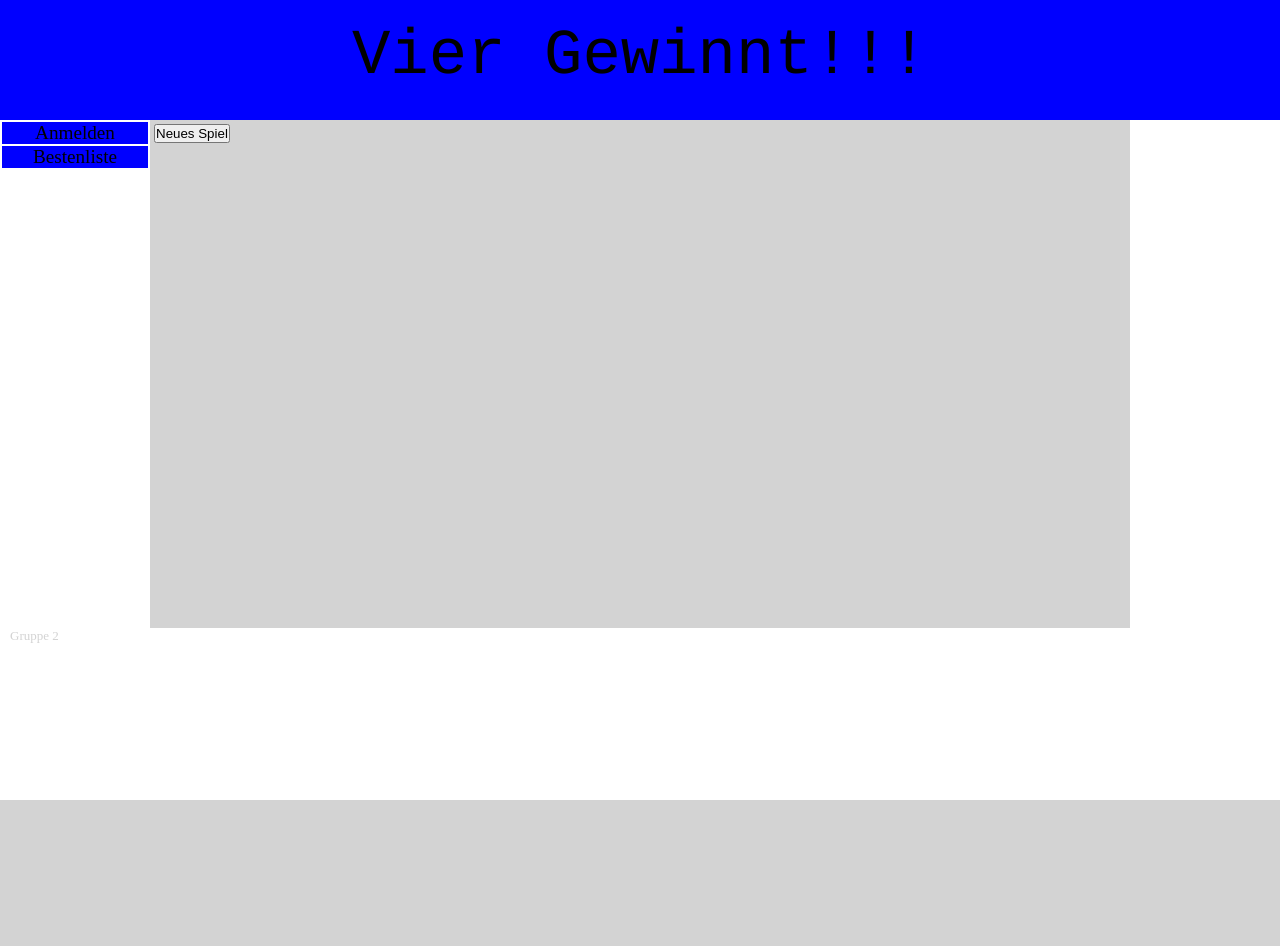
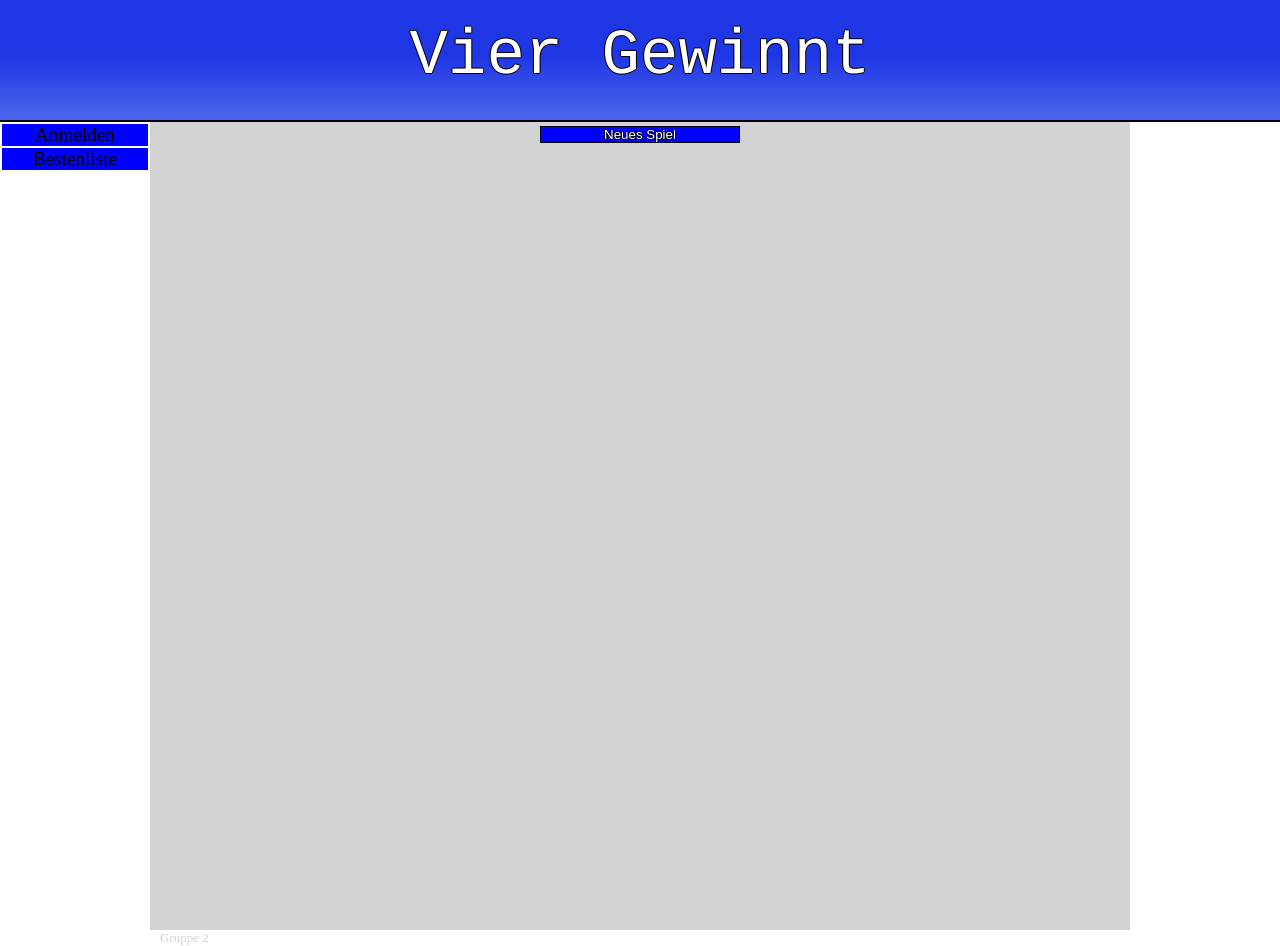
Before and after one commit to StKlug/SkriptprogrammierungBrowserspiel, a PHP site: page /game.php in a window 1280 px wide; the page is wider, and only the part inside the window is pictured. Before the commit the page ends 800 px from the top of that part, so only its background shows below. Run offline with PHP 8.4, Linux system fonts and the light colour scheme.

Commit message:
Alles schöner ausser menübuttons

```diff
--- /dev/null
+++ b/styles/board.css
@@ -0,0 +1,53 @@
+/* Das Spielbrett*/
+#board
+{
+	background-color:  #0000FF;
+	width: 560px;
+	margin:auto;
+	border-radius: 0px 0px 10px 10px;
+-moz-border-radius: 0px 0px 10px 10px;
+-webkit-border-radius: 0px 0px 10px 10px;
+border: 5px solid #000010;
+border-top:  2px solid #000010
+}
+
+#board tbody tr td{
+	height: 80px;
+	background-image: url(../images/empty.png);
+	background-position: center;
+	background-repeat: no-repeat;
+}
+#board tbody tr td.yellow{
+	background-image: url(../images/yellow.png);
+}
+#board tbody tr td.red{
+	background-image: url(../images/red.png);
+}
+#newGameButton{
+	width:200px;
+	color:white;
+	background-color:#0000FF;
+	text-shadow: 0 -1px #000010, 1px 0 #000010, 0 1px #000010, -1px 0 #000010;
+	border: 1px solid #000010;
+	display: block;
+	margin:auto;
+	margin-bottom: 10px;
+
+	}
+.message{
+	font-size:400%;
+	text-align: center;
+	margin-top:200px;
+	text-shadow: 0 -1px #999999, 1px 0 #999999, 0 1px #999999, -1px 0 #999999;
+}
+.message.win
+	{
+		color:#00FF00;
+	}
+.message.lose
+	{
+		color: #FF0000;
+	}
+	.message.tie{
+		color: #0000FF;
+	}
--- a/styles/main.css
+++ b/styles/main.css
@@ -7,7 +7,7 @@
 {
 	margin-left:150px;
 	margin-right:150px;
-	min-height: 500px;
+	min-height: 800px;
 	padding:4px;
 	background-color: lightgrey;
 }
@@ -35,12 +35,23 @@
 {
 	font-family:Courier;
 	font-size: 64px;
+	color:white;
 	padding-top:20px;
-	background-color: #0000FF;
 	text-align:center;
+	text-shadow: 0px 1px black,1px 0px black, -1px 0px black, 0px -1px black;
 	min-height: 100px;
+	background: rgba(31,54,229,1);
+	background: -moz-linear-gradient(top, rgba(31,54,229,1) 0%, rgba(31,54,229,1) 47%, rgba(72,99,234,1) 95%, rgba(72,99,234,1) 100%);
+	background: -webkit-gradient(left top, left bottom, color-stop(0%, rgba(31,54,229,1)), color-stop(47%, rgba(31,54,229,1)), color-stop(95%, rgba(72,99,234,1)), color-stop(100%, rgba(72,99,234,1)));
+	background: -webkit-linear-gradient(top, rgba(31,54,229,1) 0%, rgba(31,54,229,1) 47%, rgba(72,99,234,1) 95%, rgba(72,99,234,1) 100%);
+	background: -o-linear-gradient(top, rgba(31,54,229,1) 0%, rgba(31,54,229,1) 47%, rgba(72,99,234,1) 95%, rgba(72,99,234,1) 100%);
+	background: -ms-linear-gradient(top, rgba(31,54,229,1) 0%, rgba(31,54,229,1) 47%, rgba(72,99,234,1) 95%, rgba(72,99,234,1) 100%);
+	background: linear-gradient(to bottom, rgba(31,54,229,1) 0%, rgba(31,54,229,1) 47%, rgba(72,99,234,1) 95%, rgba(72,99,234,1) 100%);
+	border-bottom: 2px solid #000010;
 }
 footer{
+	margin-left:150px;
+	margin-right:150px;
 	font-size:small;
 	color:lightgrey;
 	text-align: left;
@@ -54,26 +65,3 @@ article header
 	font-size:larger;
 	font-style: bold;
 }
-
-/* Das Spielbrett*/
-#board
-{
-	background-color:  #0000FF;
-	width: 560px;
-	vertical-align: center;
-	margin-left: -50%;
-	margin:auto;
-}
-
-#board tbody tr td{
-	height: 80px;
-	background-image: url(../images/empty.png);
-	background-position: center;
-	background-repeat: no-repeat;
-}
-#board tbody tr td.yellow{
-	background-image: url(../images/yellow.png);
-}
-#board tbody tr td.red{
-	background-image: url(../images/red.png);
-}
--- a/templates/_master.tpl
+++ b/templates/_master.tpl
@@ -5,13 +5,14 @@
 	<head>
 		<title>Vier gewinnt!</title>
 		<link rel="stylesheet" href="styles/main.css" />
+		<link rel="stylesheet" href="styles/board.css" />
 		<script src="scripts/jquery-2.1.4.min.js" type="text/javascript"></script>
 		<script src="scripts/NoIframe.js" type="text/javascript"></script>
 		<script src="scripts/master.js" type="text/javascript"></script>
 		</head>
 	<body>
 		<div id="banner">
-			Vier Gewinnt!!!
+			Vier Gewinnt
 		</div>
 		<ul id="navbar">
 			{$_masterNavbar}
```
Also changed, not shown: scripts/boardClient.js (+47 -6 lines).
